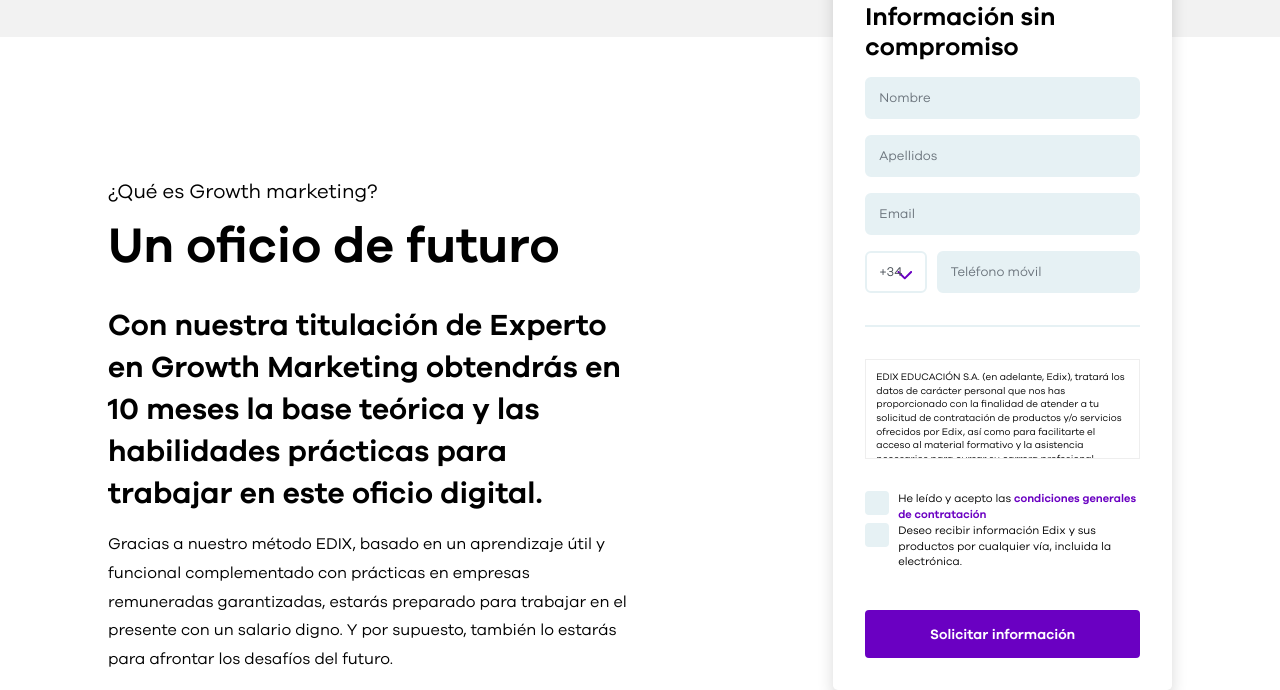
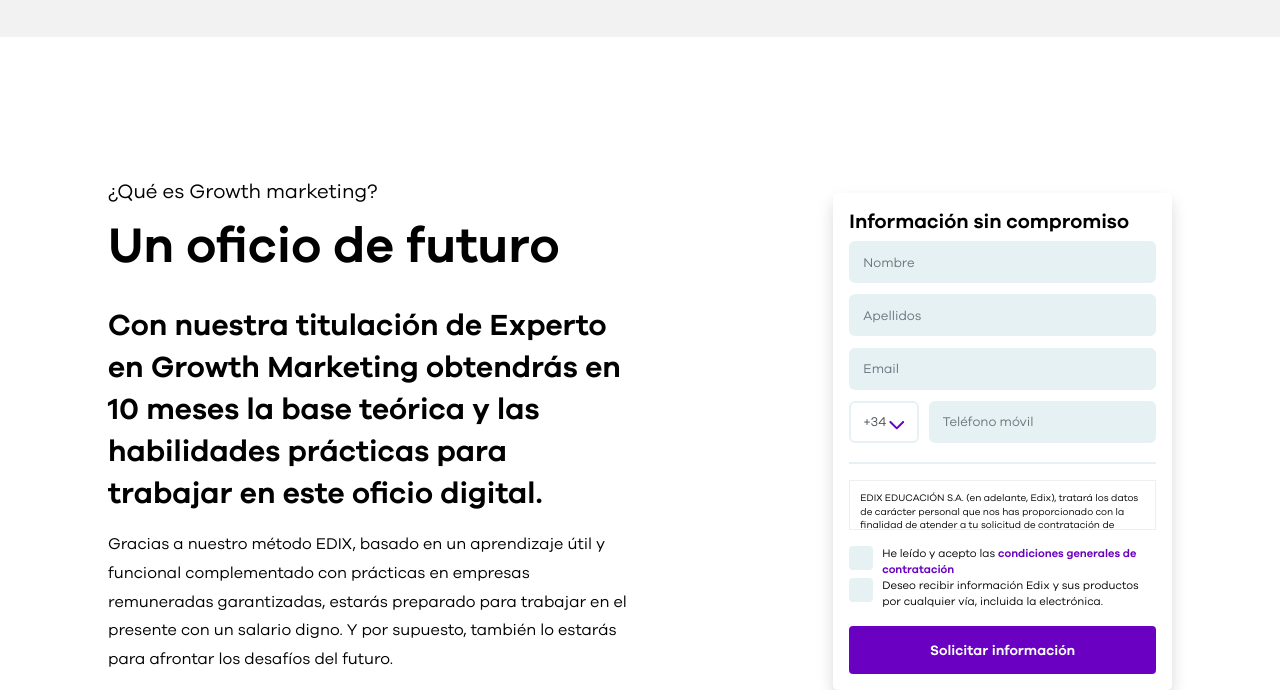
Before and after one commit to meji/edix_maqueta, a website: page phase_2/landing.html in a window 1280 px wide. Shown: the part 679-1369 px from the top of the page. Drawn offline with nearby package versions, Linux system fonts and the light colour scheme.

Commit message:
Quito espacios en form de landings

```diff
--- a/phase_2/landing.html
+++ b/phase_2/landing.html
@@ -133,8 +133,8 @@
             </p>
           </div>
           <div class="form-landing-container col-lg-6 no-animation">
-            <form id="hero-form">
-              <p class="h5 mtno">Información sin compromiso</p>
+            <form id="hero-form" class="reduced-form">
+              <p class="h6 mtno">Información sin compromiso</p>
               <div class="form-group">
                 <input type="text" id="name" class="form-control" placeholder="Nombre"/>
               </div>
--- a/scss/pages/landing/_hero-form.scss
+++ b/scss/pages/landing/_hero-form.scss
@@ -14,10 +14,25 @@
   #hero-form {
     background: #fff;
     border-radius: $border-radius-lg;
-    padding: 32px;
+    padding: 16px;
     box-shadow: $box-shadow;
-    .h5 {
+    .form-group {
+      margin-bottom: 0.7rem;
+    }
+    .h5,
+    .h6 {
       line-height: 1.2;
+      margin-bottom: 8px;
+    }
+    hr {
+      margin: 8px auto 16px;
+    }
+    .legal-text {
+      height: 50px;
+      margin-bottom: 16px;
+    }
+    p.submit {
+      margin-top: 16px;
     }
   }
 }
```
Also changed, not shown: phase_2/landing-generica.html (+2 -2 lines), css/style.css, 1 other file.
